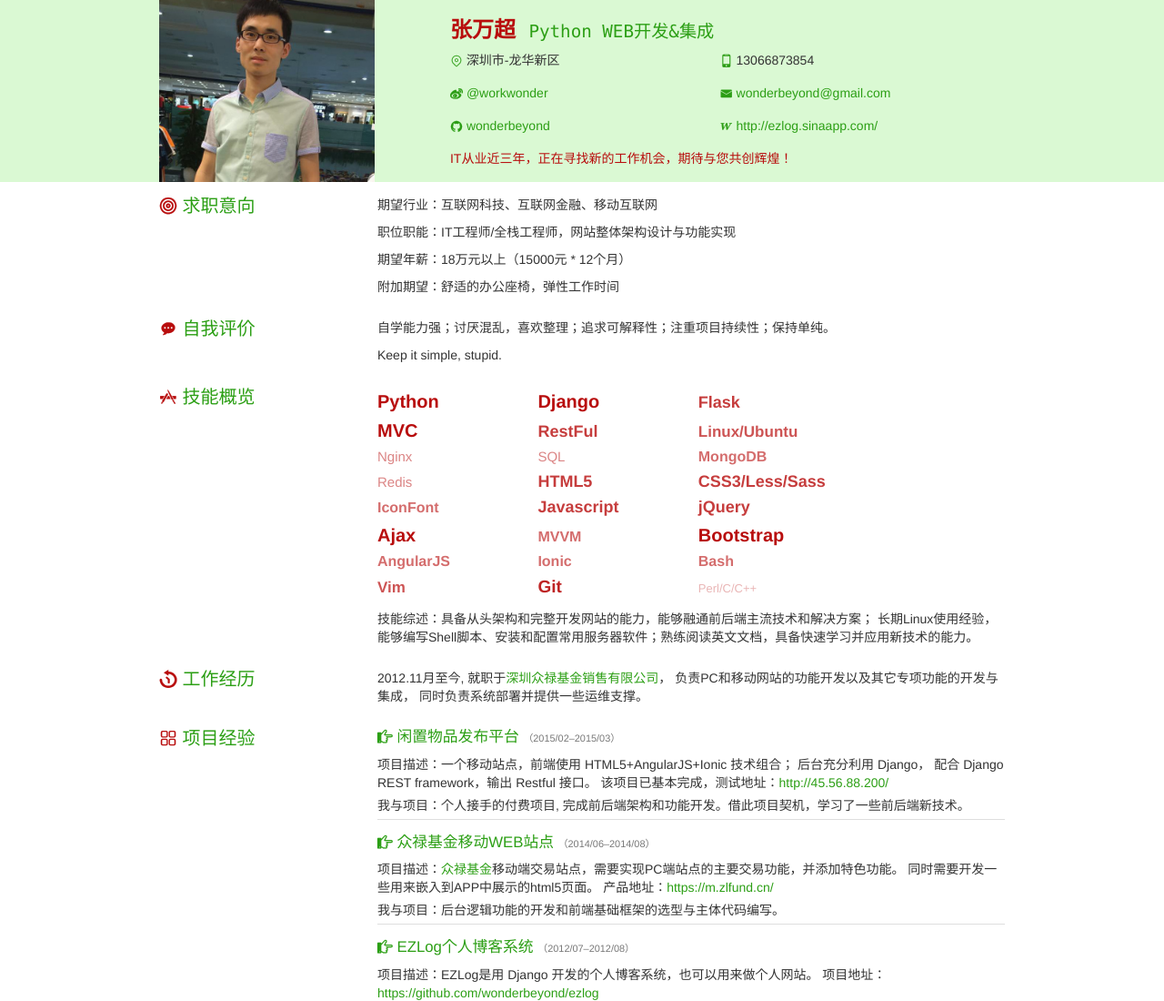
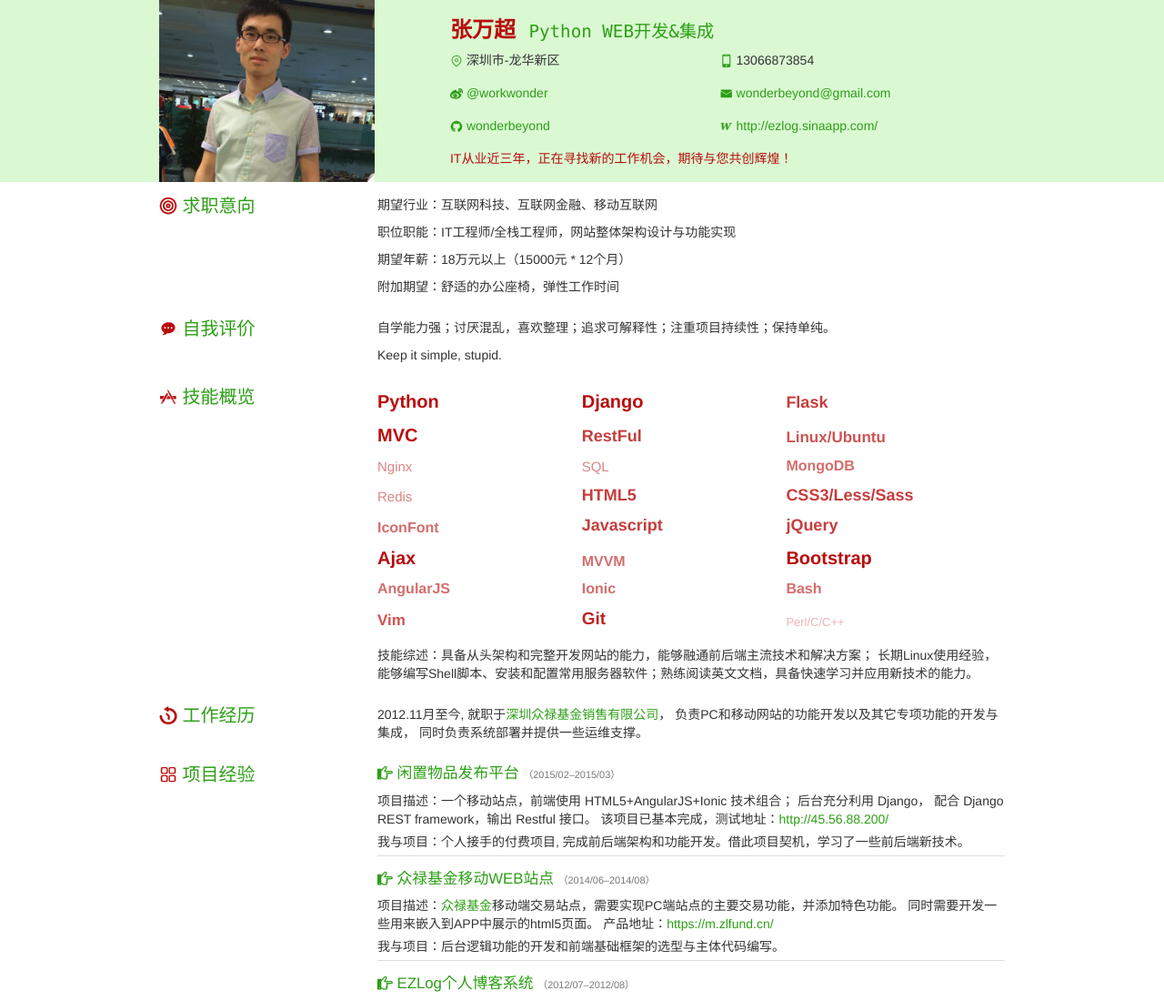
Before and after one commit to waie123/wondercv, a website: page index.html in a window 1280 px wide. Shown: the top 1100 px of the page at 91% size. Drawn offline with Linux system fonts and the light colour scheme; a script that the page names is missing.

Commit message:
optimize

```diff
--- a/less/main.less
+++ b/less/main.less
@@ -101,8 +101,10 @@ section {
 
         li {
             display: inline-block;
-            width: 25%;
+            width: 32%;
             line-height: 1.6;
+            overflow: hidden;
+            text-overflow: ellipsis;
         }
     }
 }
```
Also changed, not shown: css/main.css, css/main.min.css.
